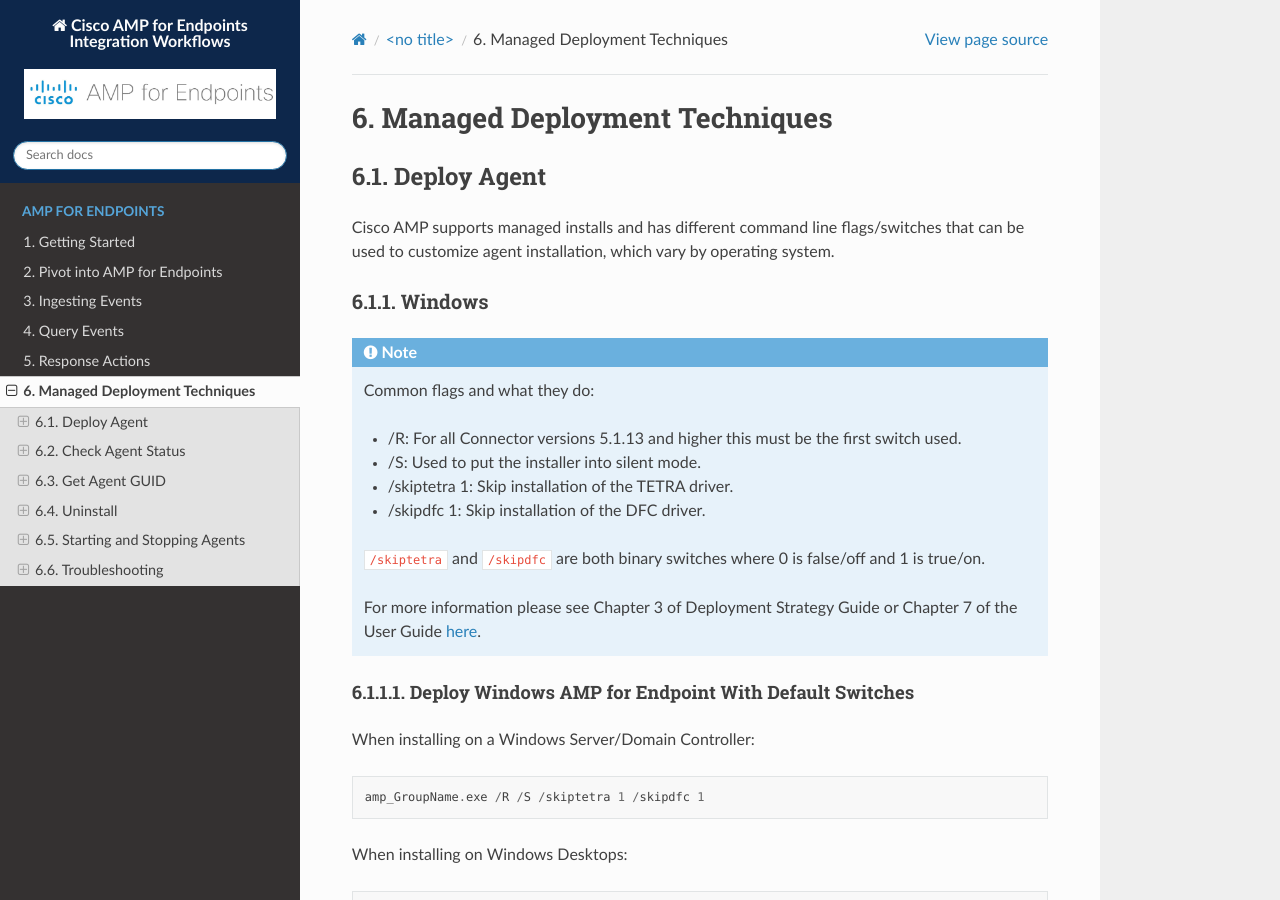
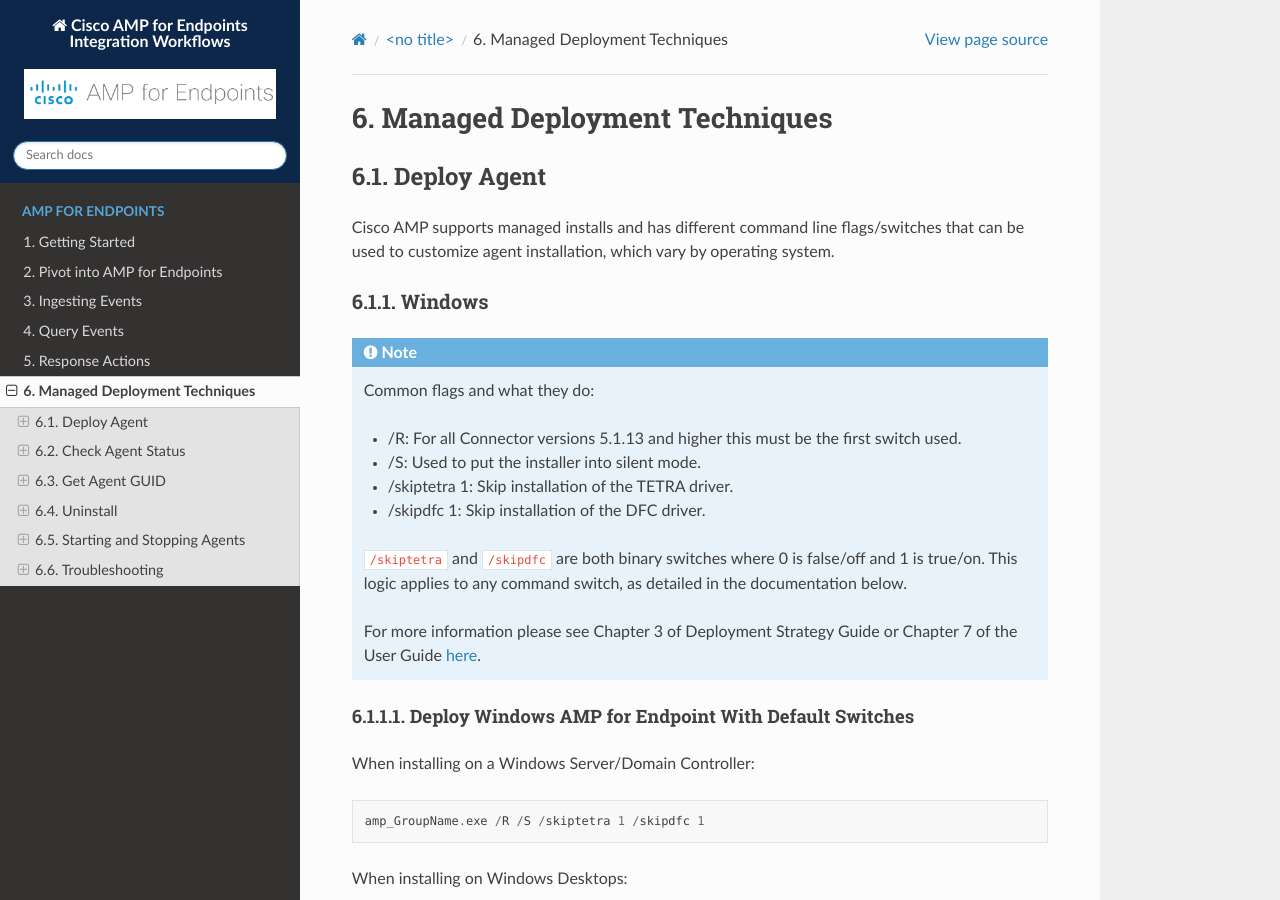
Before and after one commit to CiscoSecurity/amp-00-integration-workflows, a Sphinx documentation site: the page built from docs/source/amp/deployment.rst, in a window 1280 px wide and 900 px high. Built offline with Sphinx 7.4.7 and the Read the Docs theme 2.0.0, drawn with Linux system fonts in a browser that asks for light colours.

Commit message:
Updated note about binary switches

```diff
--- a/docs/source/amp/deployment.rst
+++ b/docs/source/amp/deployment.rst
@@ -19,7 +19,7 @@
     - /skiptetra 1: Skip installation of the TETRA driver.
     - /skipdfc 1: Skip installation of the DFC driver.
 
-    ``/skiptetra`` and ``/skipdfc`` are both binary switches where 0 is false/off and 1 is true/on.
+    ``/skiptetra`` and ``/skipdfc`` are both binary switches where 0 is false/off and 1 is true/on. This logic applies to any command switch, as detailed in the documentation below.
 
     For more information please see Chapter 3 of Deployment Strategy Guide or Chapter 7 of the User Guide `here <https://console.amp.cisco.com/docs>`_.
 
```
